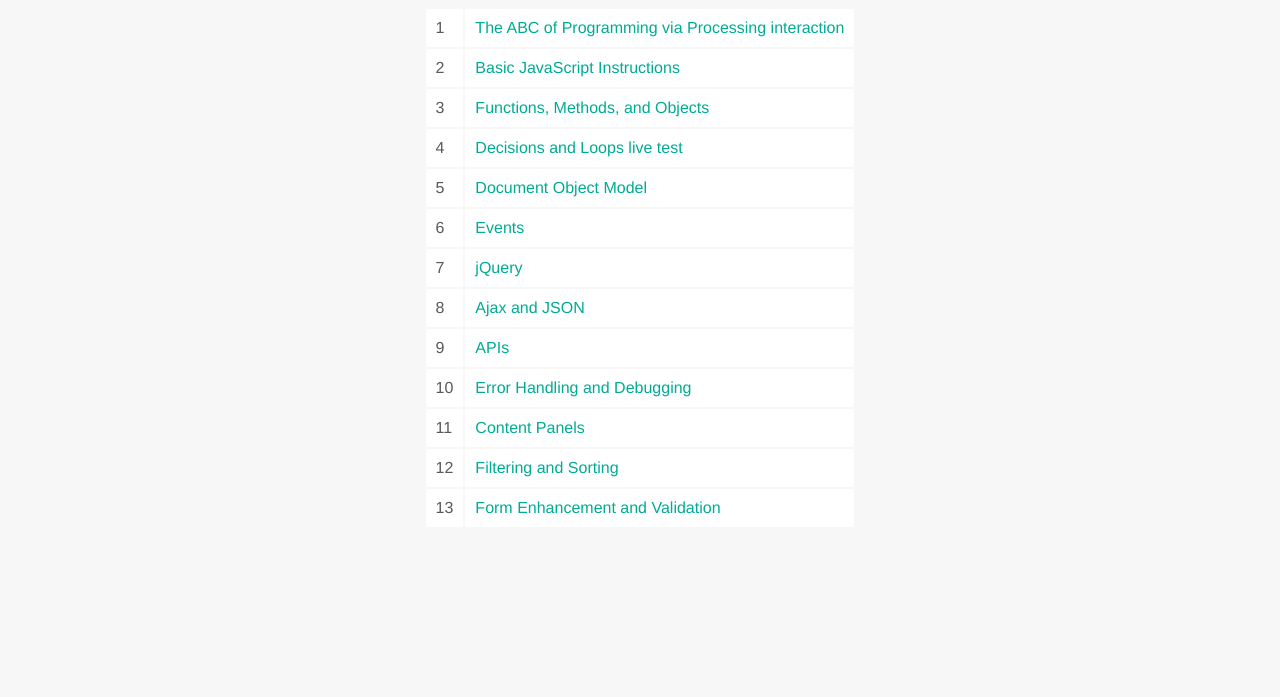
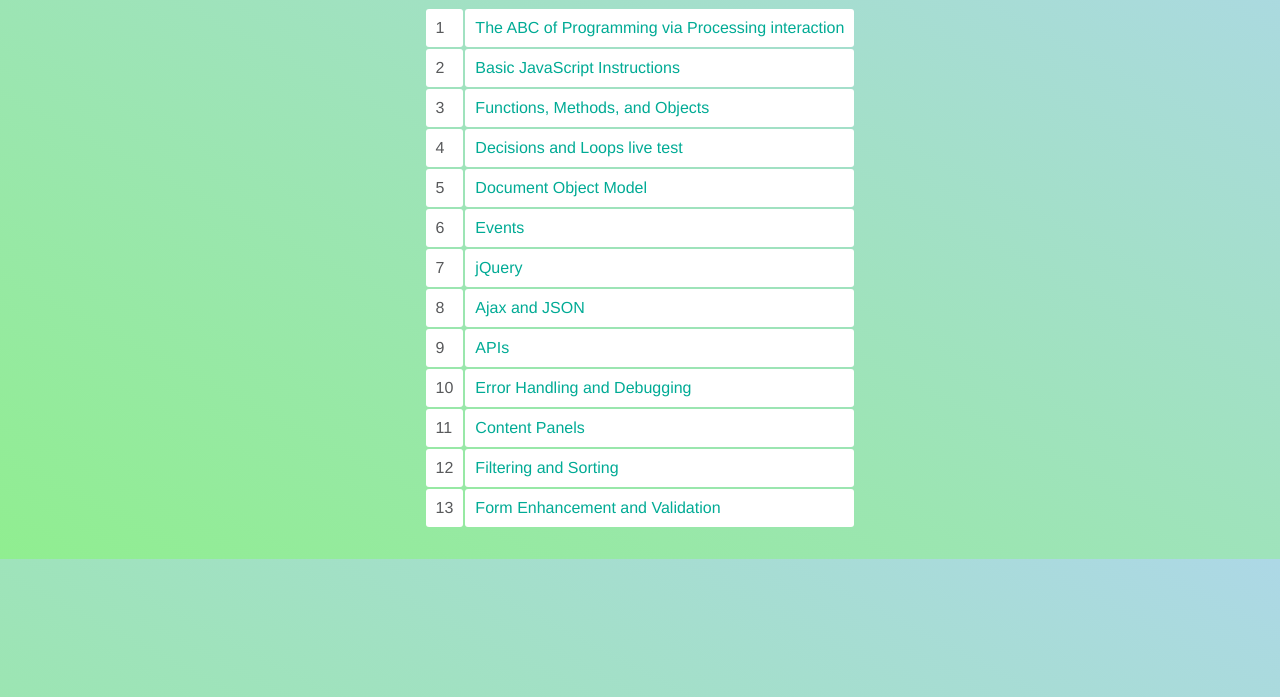
Before and after one commit to VBHO-prog/test123, a plain HTML site: page index.html in a window 1280 px wide. Shown: the part 103-800 px from the top of the page. Drawn offline with Linux system fonts and the light colour scheme.

Commit message:
added linear transition gradient

```diff
--- a/css/index.css
+++ b/css/index.css
@@ -5,33 +5,41 @@ body {
   color: #58595B;
   margin: 0px auto;
   padding: 30px;
-  background: #f7f7f7;
-  text-align: center;}
+  background: linear-gradient(to top right, lightgreen, lightblue);
+  text-align: center;
+}
 
 h1 {
-   text-transform: uppercase;}
+   text-transform: uppercase;
+}
 
 h3 {
-    color: #00ab95;}
+    color: #00ab95;
+}
 
 a {
   color: #00ab95;
-  text-decoration: none;}
+  text-decoration: none;
+}
 
 a:hover {
-  color: #ed6c7b;}
+  color: #ed6c7b;
+}
 
 table {
   padding: 0px;
   margin-left:auto;
-  margin-right:auto;}
+  margin-right:auto;
+}
 
 td {
   border-radius: 3px;
   background-color: #fff;
   padding: 10px;
   margin-bottom: 3px;
-  text-align: left;}
+  text-align: left;
+}
 
 .blank {
-  background: #f7f7f7;}
+  background: #f7f7f7;
+}
```
Also changed, not shown: index.html (line endings or trailing spaces).
